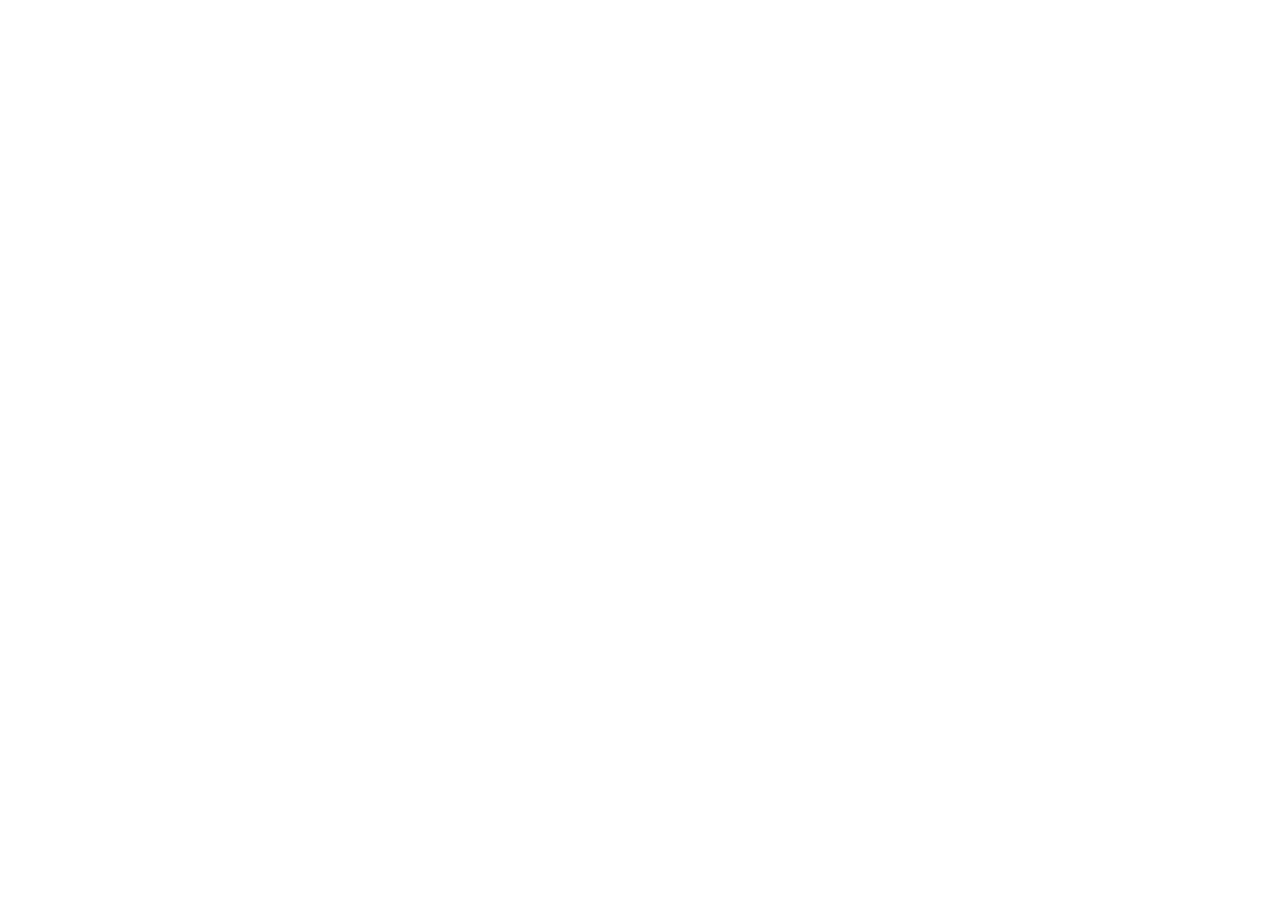
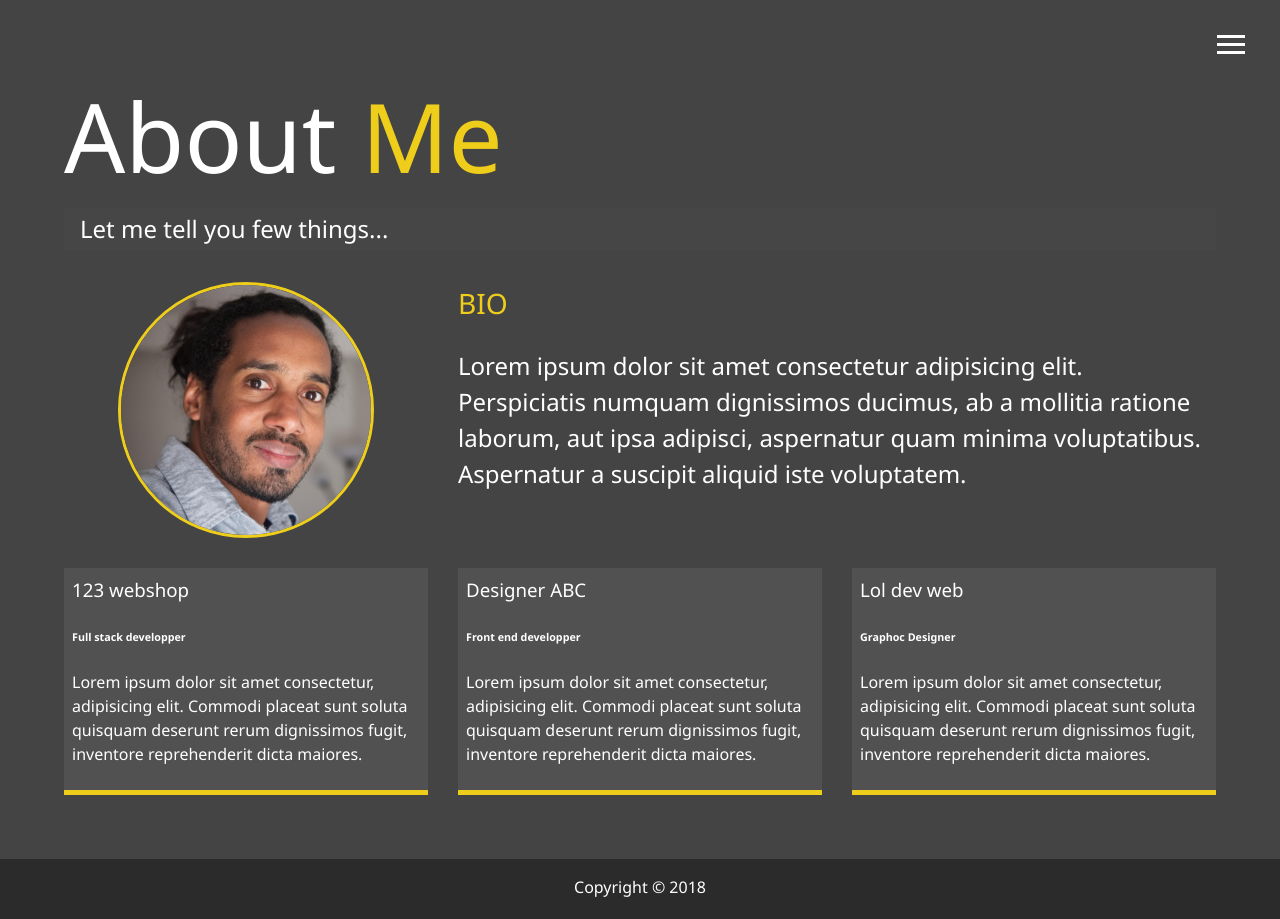
Before and after one commit to efrontin/simple_portfolio, a website: page dist/about.html in a window 1280 px wide. Before the commit the page ends 800 px from the top, so only its background shows below. Drawn offline with Linux system fonts and the light colour scheme.

Commit message:
text color function & about page

```diff
--- a/scss/_config.scss
+++ b/scss/_config.scss
@@ -27,6 +27,16 @@ $background-opacity: 0.9;
     }
 }
 
+//Set Text Color
+@function set-text-color($color) {
+    @if (lightness($color)>40) {
+        @return #000;
+    }
+    @else {
+        @return #fff;
+    }
+}
+
 //Media Query Mixins
 @mixin mediaSm {
     @media screen and (max-width: 500px) {
--- a/scss/_menu.scss
+++ b/scss/_menu.scss
@@ -10,7 +10,7 @@
         width: 28px;
         height: 3px;
         margin: 0 0 5px 0;
-        background: #fff;
+        background: set-text-color($primary-color);
         @include easeOut;
     } //Rotate Into X with Menu Lines
     &.close {
@@ -97,7 +97,7 @@
         text-transform: uppercase;
         padding: 1rem 0;
         font-weight: 300;
-        color: #fff;
+        color: set-text-color($primary-color);
         text-decoration: none;
         @include easeOut;
         &:hover {
--- a/scss/_mobile.scss
+++ b/scss/_mobile.scss
@@ -37,6 +37,10 @@
             height: 150px;
         }
     }
+    .about-info {
+        grid-template-areas: 'bioimage' 'bio' 'job1' 'job2' 'job3';
+        grid-template-columns: 1fr;
+    }
 }
 
 //Smartphones
--- a/scss/main.scss
+++ b/scss/main.scss
@@ -1,6 +1,5 @@
 @import 'config';
 @import 'menu';
-@import 'mobile';
 * {
     box-sizing: border-box;
 }
@@ -8,7 +7,7 @@
 body {
     @include background;
     background: $primary-color;
-    color: #fff;
+    color: set-text-color($primary-color);
     height: 100%;
     margin: 0;
     font-family: 'Segoe UI', Tahoma, Geneva, Verdana, sans-serif;
@@ -66,3 +65,44 @@ main {
         }
     }
 }
+
+.about-info {
+    display: grid;
+    grid-gap: 30px;
+    grid-template-areas: 'bioimage bio bio' 'job1 job2 job3';
+    grid-template-columns: repeat(3, 1fr);
+    .bio-image {
+        grid-area: bioimage;
+        margin: auto;
+        border-radius: 50%;
+        border: $secondary-color 3px solid;
+    }
+    .bio {
+        grid-area: bio;
+        font-size: 1.5rem;
+    }
+    .job-1 {
+        grid-area: job1;
+    }
+    .job-2 {
+        grid-area: job2;
+    }
+    .job-3 {
+        grid-area: job3;
+    }
+    .job {
+        background: lighten($primary-color, 5);
+        padding: 0.5rem;
+        border-bottom: $secondary-color 5px solid;
+    }
+}
+
+#main-footer {
+    text-align: center;
+    padding: 1rem;
+    background: darken($primary-color, 10);
+    color: set-text-color($primary-color);
+    height: 60px;
+}
+
+@import 'mobile';
```
Also changed, not shown: dist/about.html, dist/css/main.css, dist/index.html.
